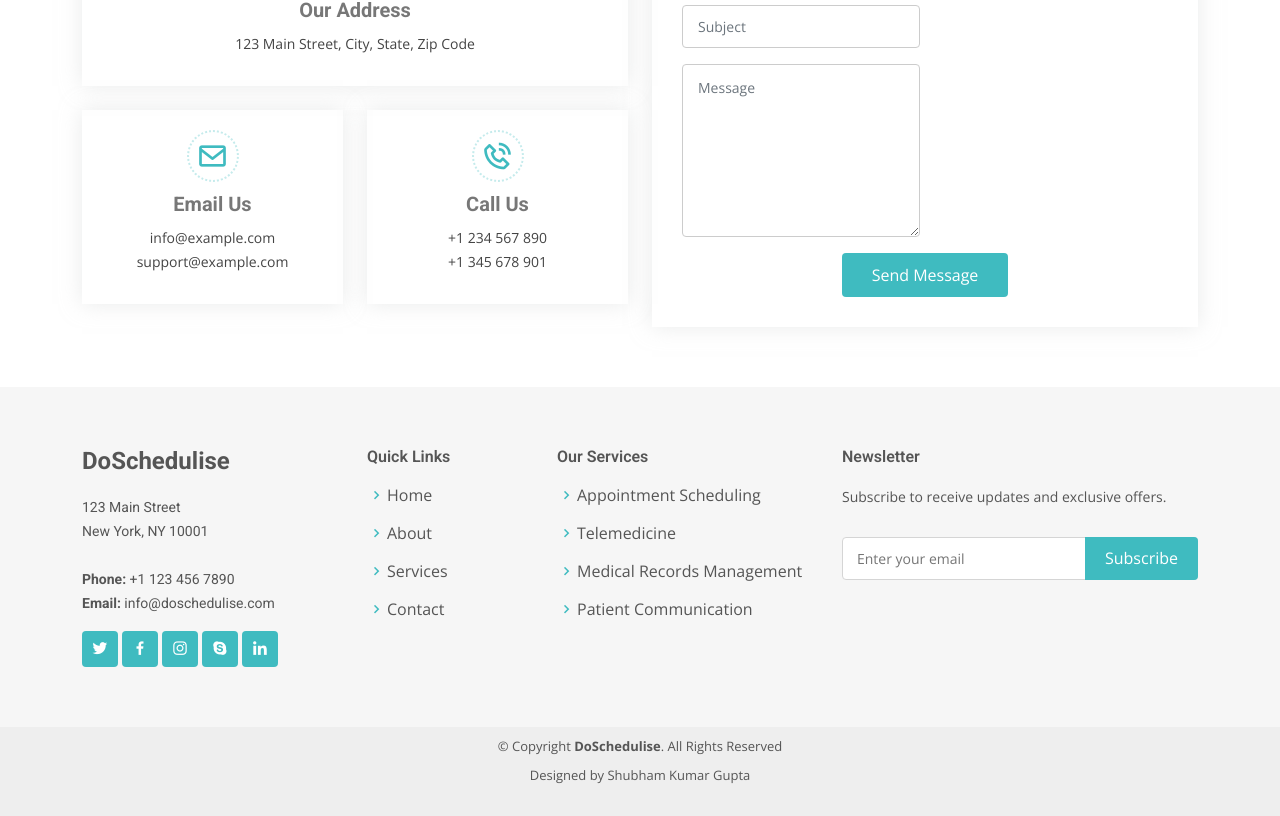
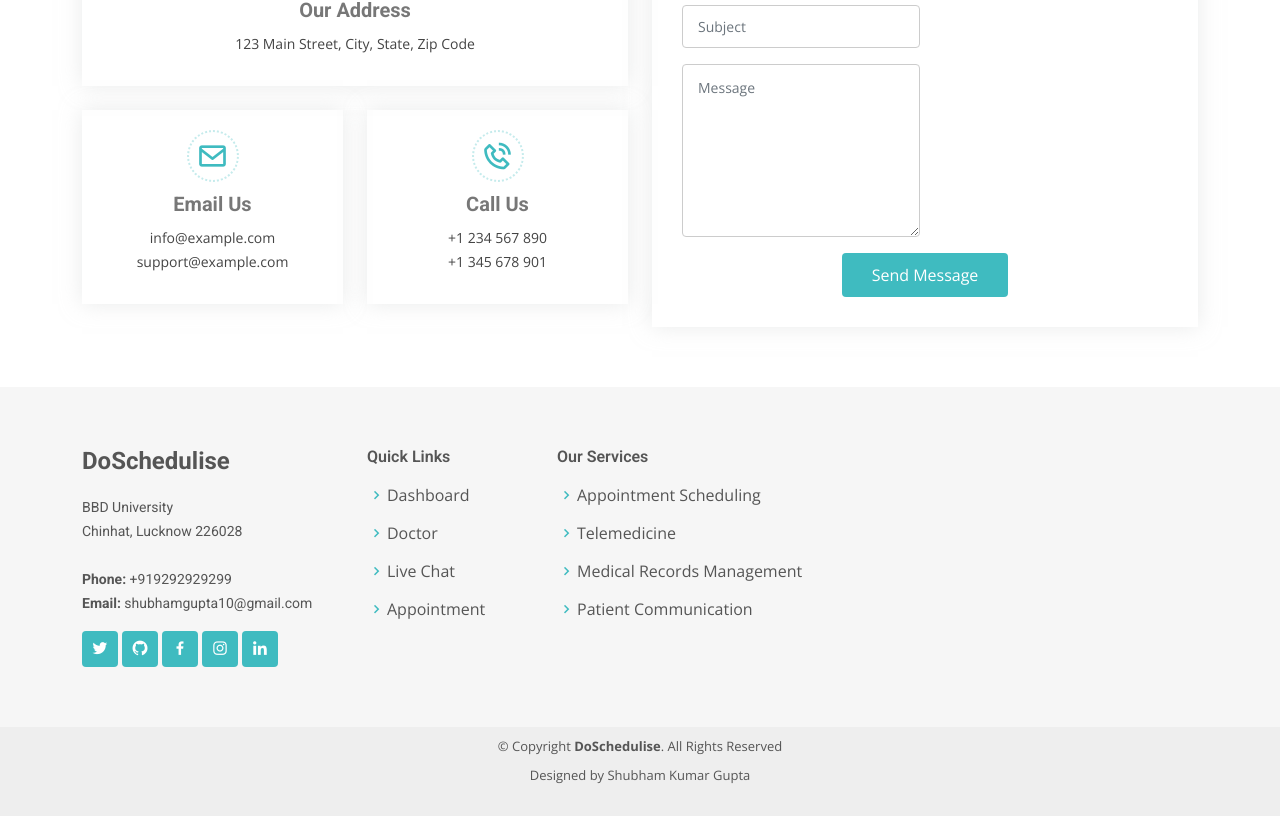
Before and after one commit to shubGupta10/DoSchedulise, a React (Vite) app in the folder frontend/: page / in a window 1280 px wide. Shown: the part 9770-10586 px from the top of the page. Built offline with nearby package versions, Linux system fonts and the light colour scheme.

Commit message:
Footer fixed

```diff
--- a/frontend/src/Pages/Doctor.jsx
+++ b/frontend/src/Pages/Doctor.jsx
@@ -6,6 +6,7 @@ import doctorImage2 from "../../public/assets/img/doctors/doctors-2.jpg";
 import doctorImage3 from "../../public/assets/img/doctors/doctors-3.jpg";
 import doctorImage4 from "../../public/assets/img/doctors/doctors-4.jpg";
 import "./Doctor.css";
+import Footer from "../components/Footer"
 
 const Doctor = () => {
   const [doctors, setDoctors] = useState([]);
@@ -53,6 +54,7 @@ const Doctor = () => {
           </div>
         </div>
       </div>
+      <Footer/>
     </>
   );
 };
--- a/frontend/src/components/Footer.jsx
+++ b/frontend/src/components/Footer.jsx
@@ -1,4 +1,5 @@
 import React from 'react'
+import { Link } from 'react-router-dom'
 
 const Footer = () => {
   return (
@@ -10,27 +11,27 @@ const Footer = () => {
                             <div className="footer-info">
                                 <h3>DoSchedulise</h3>
                                 <p>
-                                    123 Main Street <br />
-                                    New York, NY 10001<br /><br />
-                                    <strong>Phone:</strong> +1 123 456 7890<br />
-                                    <strong>Email:</strong> info@doschedulise.com<br />
+                                    BBD University<br />
+                                    Chinhat, Lucknow 226028<br /><br />
+                                    <strong>Phone:</strong> +919292929299<br />
+                                    <strong>Email:</strong> shubhamgupta10@gmail.com<br />
                                 </p>
                                 <div className="social-links mt-3">
-                                    <a href="#" className="twitter"><i className="bx bxl-twitter"></i></a>
-                                    <a href="#" className="facebook"><i className="bx bxl-facebook"></i></a>
-                                    <a href="#" className="instagram"><i className="bx bxl-instagram"></i></a>
-                                    <a href="#" className="google-plus"><i className="bx bxl-skype"></i></a>
-                                    <a href="#" className="linkedin"><i className="bx bxl-linkedin"></i></a>
+                                    <Link to="" className="twitter"><i className="bx bxl-twitter"></i></Link>
+                                    <Link to="" className="Github"><i className="bx bxl-github"></i></Link>
+                                    <Link to="" className="facebook"><i className="bx bxl-facebook"></i></Link>
+                                    <Link to="" className="instagram"><i className="bx bxl-instagram"></i></Link>
+                                    <Link to="" className="linkedin"><i className="bx bxl-linkedin"></i></Link>
                                 </div>
                             </div>
                         </div>
                         <div className="col-lg-2 col-md-6 footer-links">
                             <h4>Quick Links</h4>
                             <ul>
-                                <li><i className="bx bx-chevron-right"></i> <a href="#">Home</a></li>
-                                <li><i className="bx bx-chevron-right"></i> <a href="#">About</a></li>
-                                <li><i className="bx bx-chevron-right"></i> <a href="#">Services</a></li>
-                                <li><i className="bx bx-chevron-right"></i> <a href="#">Contact</a></li>
+                                <li><i className="bx bx-chevron-right"></i> <Link to="/dashboard">Dashboard</Link></li>
+                                <li><i className="bx bx-chevron-right"></i> <Link to="/doctors">Doctor</Link></li>
+                                <li><i className="bx bx-chevron-right"></i> <Link to="/join">Live Chat</Link></li>
+                                <li><i className="bx bx-chevron-right"></i> <Link to="/appointment">Appointment</Link></li>
                             </ul>
                         </div>
                         <div className="col-lg-3 col-md-6 footer-links">
@@ -42,13 +43,7 @@ const Footer = () => {
                                 <li><i className="bx bx-chevron-right"></i> <a href="#">Patient Communication</a></li>
                             </ul>
                         </div>
-                        <div className="col-lg-4 col-md-6 footer-newsletter">
-                            <h4>Newsletter</h4>
-                            <p>Subscribe to receive updates and exclusive offers.</p>
-                            <form action="" method="post">
-                                <input type="email" name="email" placeholder="Enter your email" /><input type="submit" value="Subscribe" />
-                            </form>
-                        </div>
+
                     </div>
                 </div>
             </div>
--- a/frontend/src/components/Join/Join.jsx
+++ b/frontend/src/components/Join/Join.jsx
@@ -2,6 +2,7 @@ import React, { useState } from "react";
 import "./Join.css";
 import { Link } from "react-router-dom";
 import Navbar from '../Navbar.jsx'
+import Footer from "../Footer.jsx";
 
 let user;
 const senduser = () => {
@@ -28,6 +29,7 @@ const Join = () => {
         </Link>
       </div>
     </div>
+    <Footer/>
     </>
   );
 };
```
